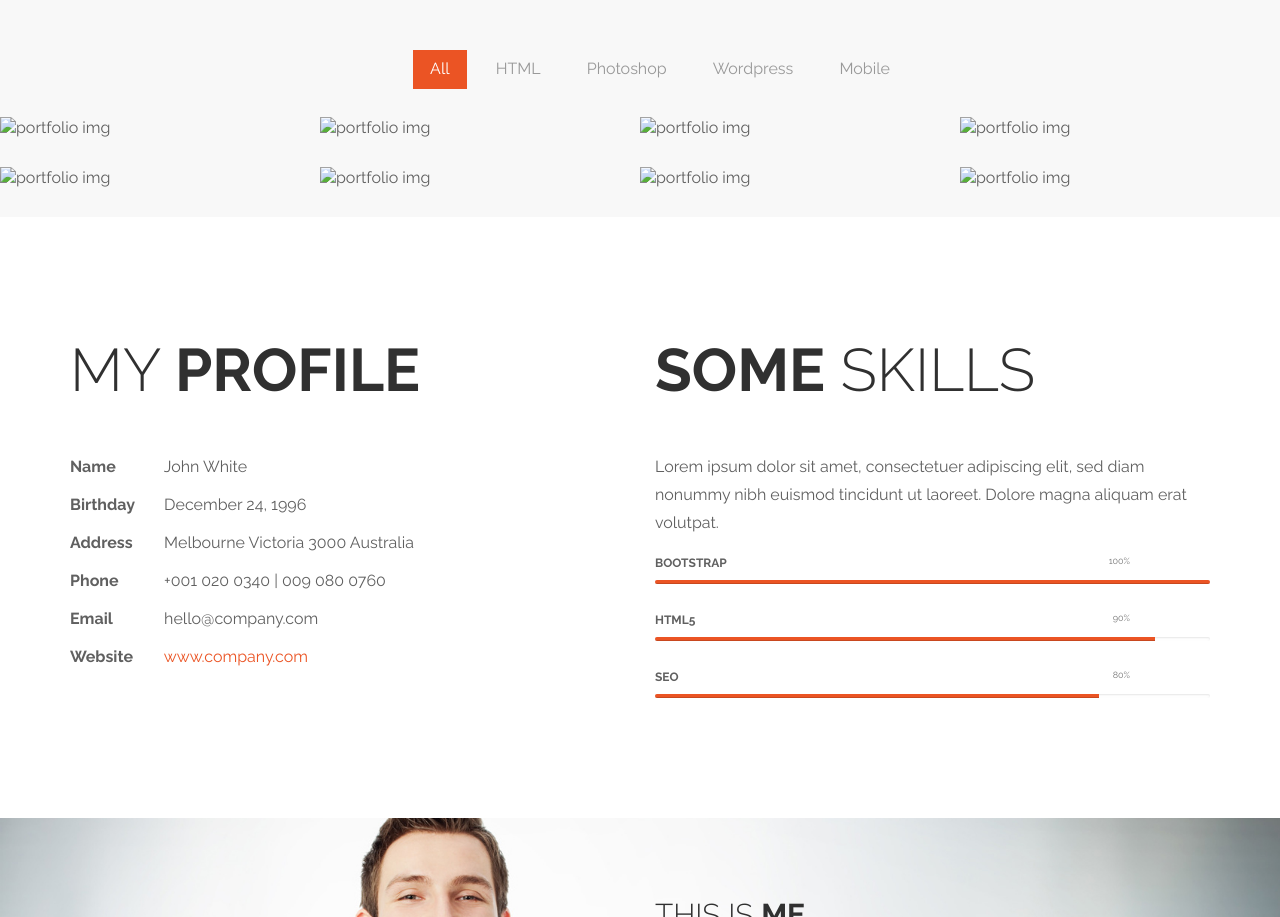
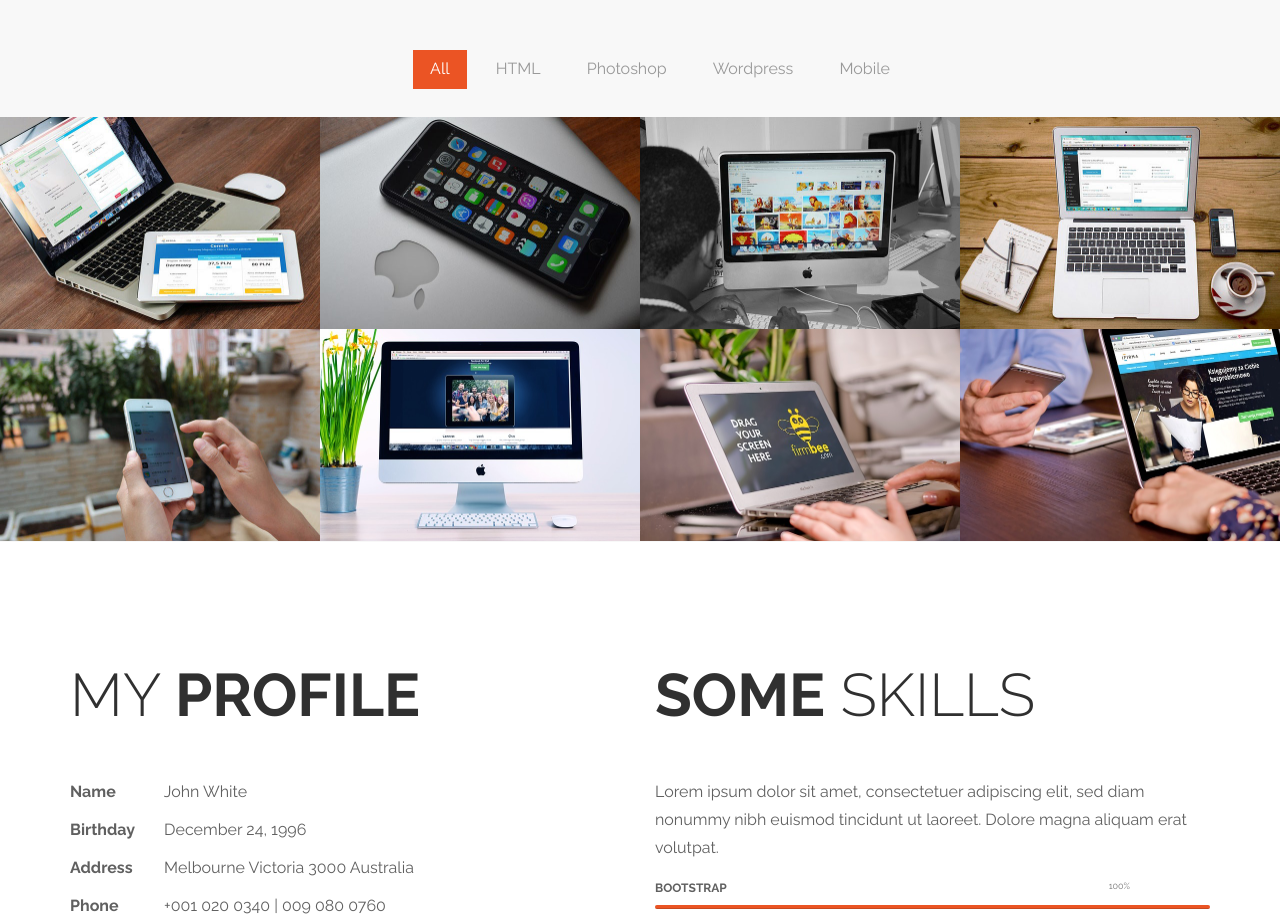
Before and after one commit to Elidrissi001/Elidrissi001.github.io, a plain HTML site: page index.html in a window 1280 px wide. Shown: the part 1770-2687 px from the top of the page. Drawn offline with Linux system fonts and the light colour scheme; files whose address does not match are found by name.

Commit message:
Update index.html

```diff
--- a/index.html
+++ b/index.html
@@ -125,7 +125,7 @@ https://templatemo.com/tm-464-ultra-profile
 							<div class="iso-box-wrapper col4-iso-box">
 								<div class="iso-box html photoshop wordpress mobile col-md-3 col-sm-3 col-xs-12">
 									<div class="portfolio-thumb">
-										<img src="images/portfolio-img1.jpg" class="fluid-img" alt="portfolio img">
+										<img src="/portfolio-img1.jpg" class="fluid-img" alt="portfolio img">
 										<div class="portfolio-overlay">
 											<h3 class="portfolio-item-title">UX Design</h3>
 											<p>Lorem ipsum dolor sit amet, consectetuer adipiscing elit, sed diam nonumm.</p>
@@ -134,7 +134,7 @@ https://templatemo.com/tm-464-ultra-profile
 								</div>
 								<div class="iso-box html wordpress mobile col-md-3 col-sm-3 col-xs-12">
 									<div class="portfolio-thumb">
-										<img src="images/portfolio-img2.jpg" class="fluid-img" alt="portfolio img">
+										<img src="/portfolio-img2.jpg" class="fluid-img" alt="portfolio img">
 										<div class="portfolio-overlay">
 											<h3 class="portfolio-item-title">UX Design</h3>
 											<p>Lorem ipsum dolor sit amet, consectetuer adipiscing elit, sed diam nonumm.</p>
@@ -143,7 +143,7 @@ https://templatemo.com/tm-464-ultra-profile
 								</div>
 								<div class="iso-box wordpress col-md-3 col-sm-3 col-xs-12">
 									<div class="portfolio-thumb">
-										<img src="images/portfolio-img3.jpg" class="fluid-img" alt="portfolio img">
+										<img src="/portfolio-img3.jpg" class="fluid-img" alt="portfolio img">
 										<div class="portfolio-overlay">
 											<h3 class="portfolio-item-title">UX Design</h3>
 											<p>Lorem ipsum dolor sit amet, consectetuer adipiscing elit, sed diam nonumm.</p>
@@ -152,7 +152,7 @@ https://templatemo.com/tm-464-ultra-profile
 								</div>
 								<div class="iso-box html mobile col-md-3 col-sm-3 col-xs-12">
 									<div class="portfolio-thumb">
-										<img src="images/portfolio-img4.jpg" class="fluid-img" alt="portfolio img">
+										<img src="/portfolio-img4.jpg" class="fluid-img" alt="portfolio img">
 										<div class="portfolio-overlay">
 											<h3 class="portfolio-item-title">UX Design</h3>
 											<p>Lorem ipsum dolor sit amet, consectetuer adipiscing elit, sed diam nonumm.</p>
@@ -161,7 +161,7 @@ https://templatemo.com/tm-464-ultra-profile
 								</div>
 								<div class="iso-box wordpress col-md-3 col-sm-3 col-xs-12">
 									<div class="portfolio-thumb">
-										<img src="images/portfolio-img5.jpg" class="fluid-img" alt="portfolio img">
+										<img src="/portfolio-img5.jpg" class="fluid-img" alt="portfolio img">
 										<div class="portfolio-overlay">
 											<h3 class="portfolio-item-title">UX Design</h3>
 											<p>Lorem ipsum dolor sit amet, consectetuer adipiscing elit, sed diam nonumm.</p>
@@ -170,7 +170,7 @@ https://templatemo.com/tm-464-ultra-profile
 								</div>
 								<div class="iso-box html photoshop col-md-3 col-sm-3 col-xs-12">
 									<div class="portfolio-thumb">
-										<img src="images/portfolio-img6.jpg" class="fluid-img" alt="portfolio img">
+										<img src="/portfolio-img6.jpg" class="fluid-img" alt="portfolio img">
 										<div class="portfolio-overlay">
 											<h3 class="portfolio-item-title">UX Design</h3>
 											<p>Lorem ipsum dolor sit amet, consectetuer adipiscing elit, sed diam nonumm.</p>
@@ -179,7 +179,7 @@ https://templatemo.com/tm-464-ultra-profile
 								</div>
 								<div class="iso-box photoshop col-md-3 col-sm-3 col-xs-12">
 									<div class="portfolio-thumb">
-										<img src="images/portfolio-img7.jpg" class="fluid-img" alt="portfolio img">
+										<img src="/portfolio-img7.jpg" class="fluid-img" alt="portfolio img">
 										<div class="portfolio-overlay">
 											<h3 class="portfolio-item-title">UX Design</h3>
 											<p>Lorem ipsum dolor sit amet, consectetuer adipiscing elit, sed diam nonumm.</p>
@@ -188,7 +188,7 @@ https://templatemo.com/tm-464-ultra-profile
 								</div>
 								<div class="iso-box wordpress col-md-3 col-sm-3 col-xs-12">
 									<div class="portfolio-thumb">
-										<img src="images/portfolio-img8.jpg" class="fluid-img" alt="portfolio img">
+										<img src="/portfolio-img8.jpg" class="fluid-img" alt="portfolio img">
 										<div class="portfolio-overlay">
 											<h3 class="portfolio-item-title">UX Design</h3>
 											<p>Lorem ipsum dolor sit amet, consectetuer adipiscing elit, sed diam nonumm.</p>
```
